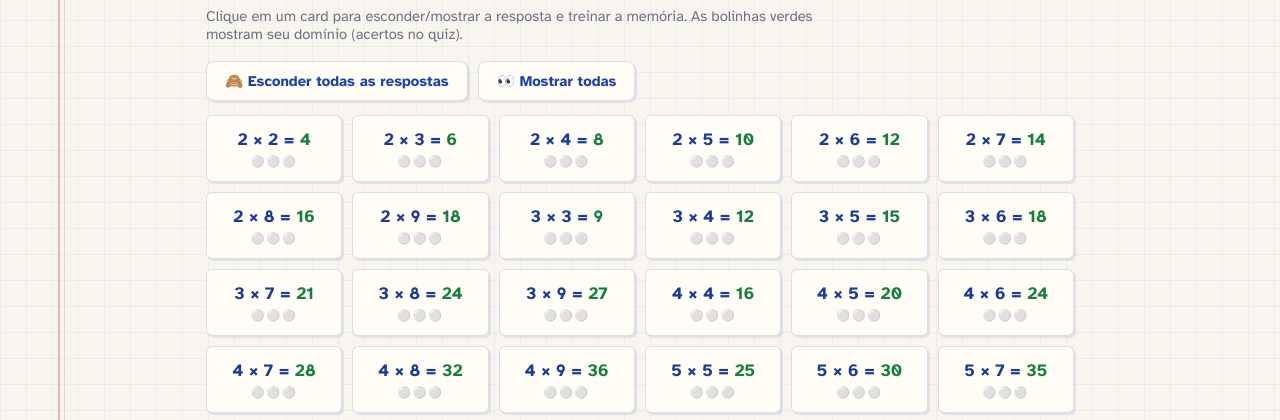
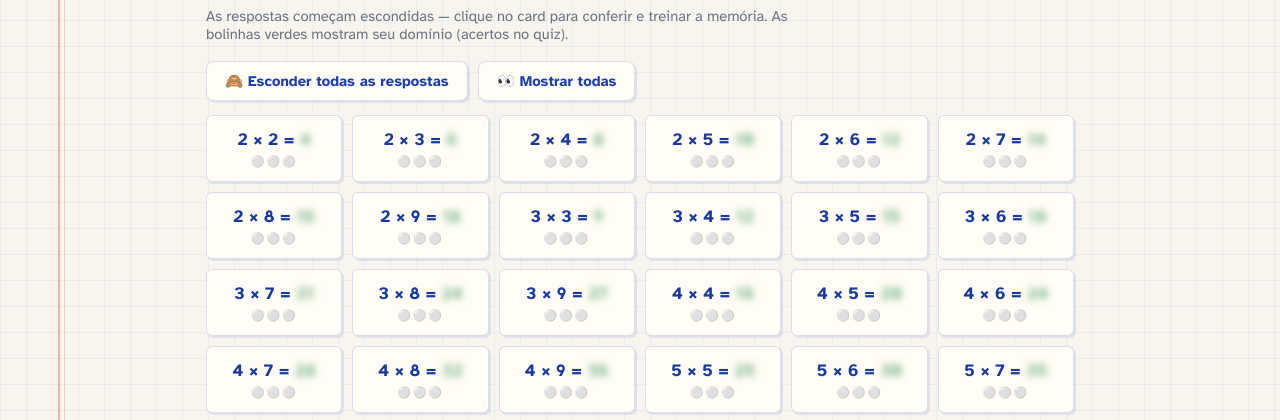
Before and after one commit to lucasgabrieldevgg/tabuada-diaria, a website: page index.html in a window 1280 px wide. Shown: the part 344-764 px from the top of the page. Drawn offline with Linux system fonts and the light colour scheme.

Commit message:
tabela nasce com respostas escondidas (treino primeiro, conferir depois) — 49/49

```diff
--- a/index.html
+++ b/index.html
@@ -202,7 +202,7 @@
 <!-- ============ TABELA ============ -->
 <section id="tabela" class="show">
   <h2>📋 As 36 multiplicações</h2>
-  <p class="sub">Clique em um card para esconder/mostrar a resposta e treinar a memória. As bolinhas verdes mostram seu domínio (acertos no quiz).</p>
+  <p class="sub">As respostas começam escondidas — clique no card para conferir e treinar a memória. As bolinhas verdes mostram seu domínio (acertos no quiz).</p>
   <div class="toggle-row">
     <button class="btn" id="btnHideAll">🙈 Esconder todas as respostas</button>
     <button class="btn" id="btnShowAll">👀 Mostrar todas</button>
@@ -353,7 +353,7 @@ function renderGrid(){
   FACTS.forEach(f=>{
     const m = Math.min(DB.mastery[f.key]||0,3);
     const d = document.createElement('div');
-    d.className='fact'+(m>=3?' mastered':'');
+    d.className='fact hide-ans'+(m>=3?' mastered':'');
     d.innerHTML = `${f.a} × ${f.b} = <span class="ans">${f.r}</span><div class="dots">${'🟢'.repeat(m)}${'⚪'.repeat(3-m)}</div>`;
     d.onclick=()=>d.classList.toggle('hide-ans');
     grid.appendChild(d);
```
Also changed, not shown: package.json (+9 -2 lines), tests/tabuada_test.cjs (+1 -0 lines), 1 other file.
